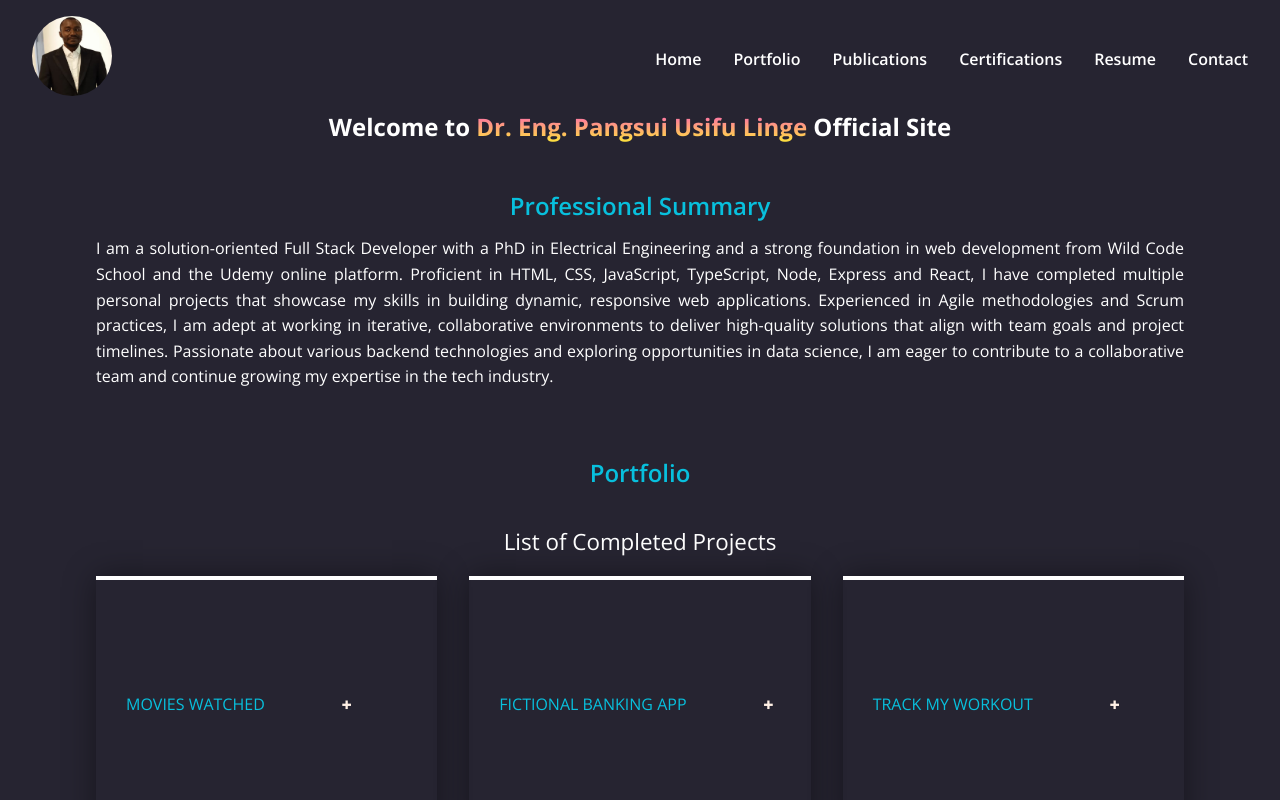
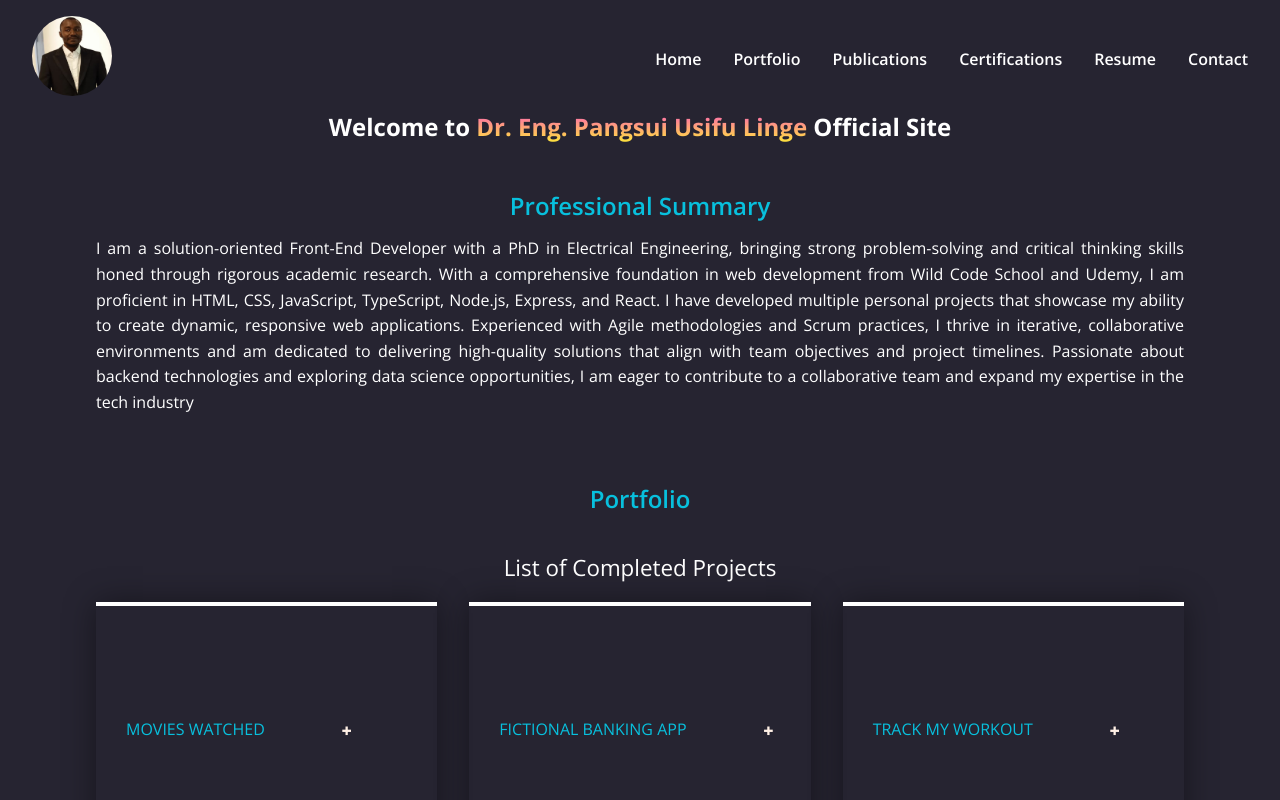
Before and after one commit to pangsui/pangsui-official-site, a React (Vite) app: page / in a window 1280 px wide. Shown: the top 800 px of the page. Built offline with nearby package versions, Linux system fonts and the light colour scheme.

Commit message:
professional summary modified

```diff
--- a/src/components/Home.tsx
+++ b/src/components/Home.tsx
@@ -8,18 +8,19 @@ const Home = React.forwardRef<HTMLElement, object>(() => {
       </h1>
       <h2>Professional Summary</h2>
       <p>
-        I am a solution-oriented Full Stack Developer with a PhD in Electrical
-        Engineering and a strong foundation in web development from Wild Code
-        School and the Udemy online platform. Proficient in HTML, CSS,
-        JavaScript, TypeScript, Node, Express and React, I have completed
-        multiple personal projects that showcase my skills in building dynamic,
-        responsive web applications. Experienced in Agile methodologies and
-        Scrum practices, I am adept at working in iterative, collaborative
-        environments to deliver high-quality solutions that align with team
-        goals and project timelines. Passionate about various backend
-        technologies and exploring opportunities in data science, I am eager to
-        contribute to a collaborative team and continue growing my expertise in
-        the tech industry.
+        I am a solution-oriented Front-End Developer with a PhD in Electrical
+        Engineering, bringing strong problem-solving and critical thinking
+        skills honed through rigorous academic research. With a comprehensive
+        foundation in web development from Wild Code School and Udemy, I am
+        proficient in HTML, CSS, JavaScript, TypeScript, Node.js, Express, and
+        React. I have developed multiple personal projects that showcase my
+        ability to create dynamic, responsive web applications. Experienced with
+        Agile methodologies and Scrum practices, I thrive in iterative,
+        collaborative environments and am dedicated to delivering high-quality
+        solutions that align with team objectives and project timelines.
+        Passionate about backend technologies and exploring data science
+        opportunities, I am eager to contribute to a collaborative team and
+        expand my expertise in the tech industry
       </p>
     </section>
   );
```
